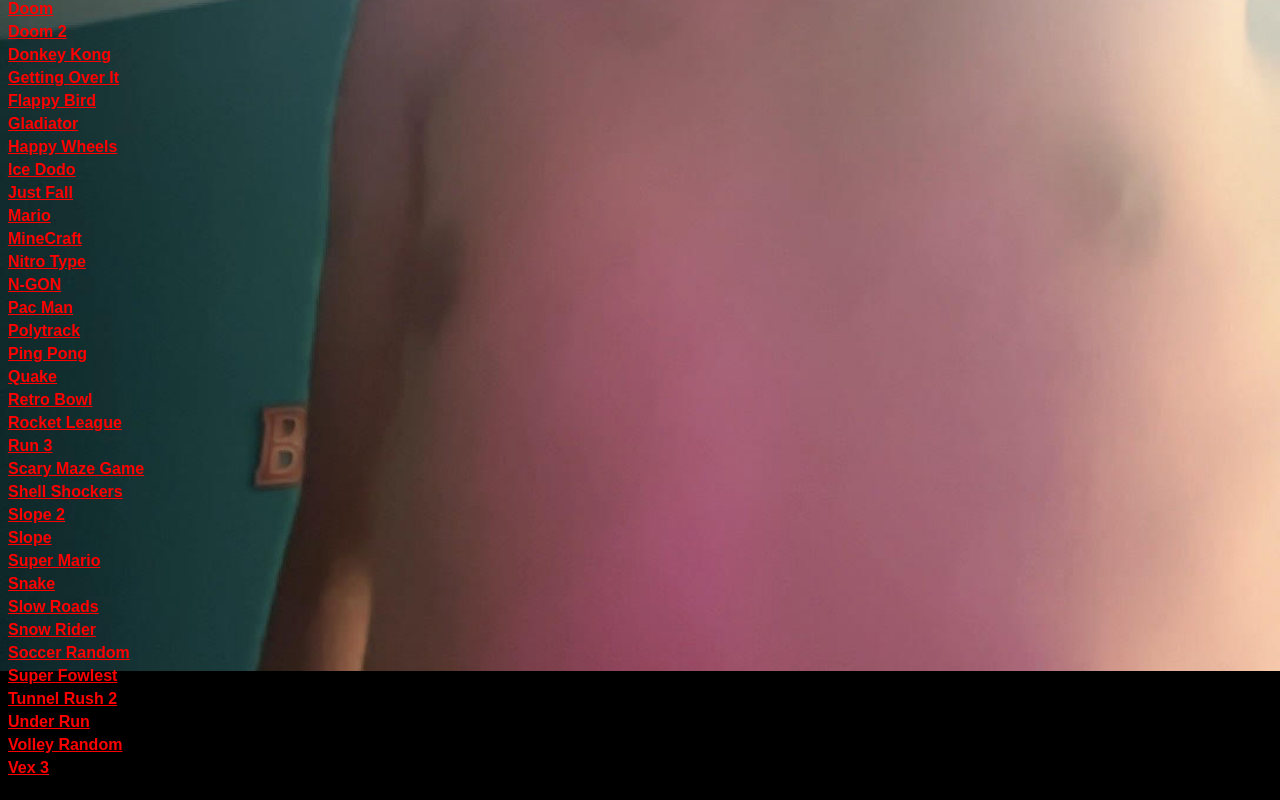
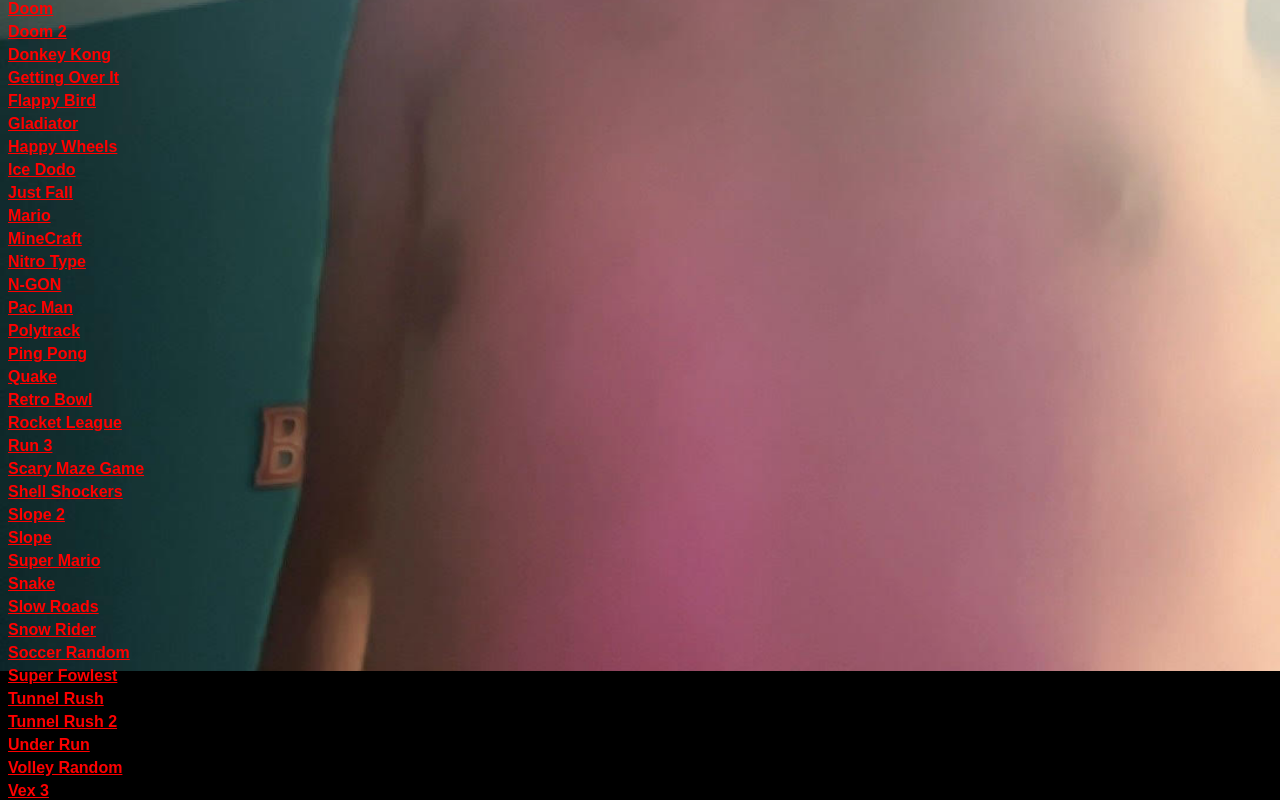
Before and after one commit to bodedeneal/mywebsite.co, a plain HTML site: page index.html in a window 1280 px wide. Shown: the part 609-1409 px from the top of the page. Before the commit the page ends 1386 px from the top, so only its background shows below. Drawn offline with Linux system fonts and the light colour scheme.

Commit message:
Update index.html

```diff
--- a/index.html
+++ b/index.html
@@ -126,6 +126,7 @@
     <a href="https://bodedeneal.github.io/Snow-Rider3D/" rel="noopener noreferrer">Snow Rider</a>
     <a href="https://bodedeneal.github.io/SoccerRandom/" rel="noopener noreferrer">Soccer Random</a>
     <a href="https://bodedeneal.github.io/super-fowlst/" rel="noopener noreferrer">Super Fowlest</a>
+    <a href="https://bodedeneal.github.io/TunnelRRush/" rel="noopener noreferrer">Tunnel Rush</a>
     <a href="https://bodedeneal.github.io/tunnel-rush-2/" rel="noopener noreferrer">Tunnel Rush 2</a>
     <a href="https://bodedeneal.github.io/underrun/" rel="noopener noreferrer">Under Run</a>
     <a href="https://bodedeneal.github.io/volley-randomm/" rel="noopener noreferrer">Volley Random</a>
```
